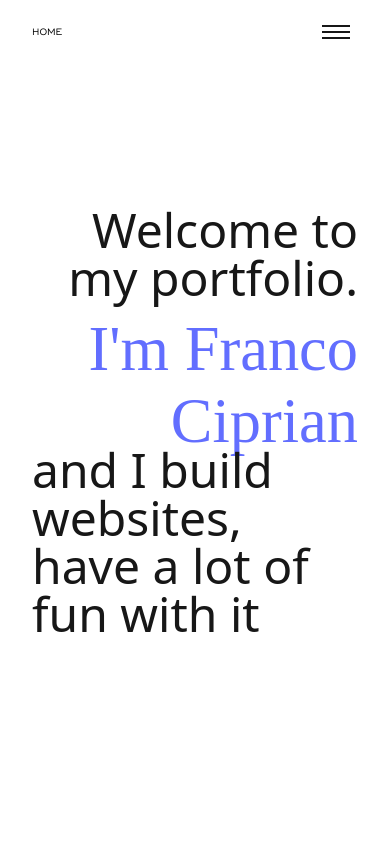
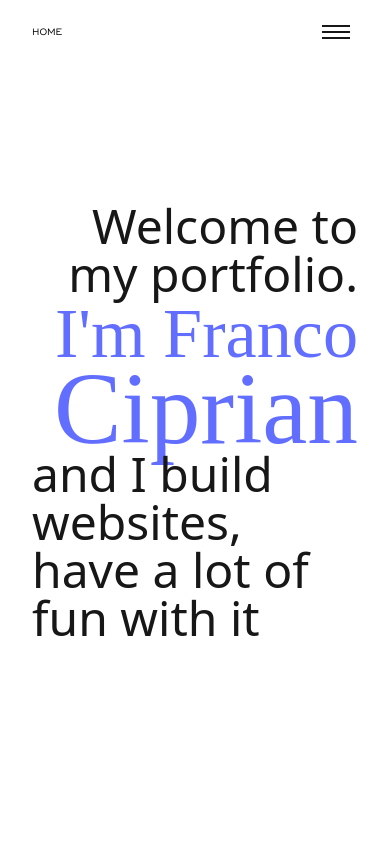
Before and after one commit to francociprian/portfolio, a Next.js app: page / in a window 390 px wide. Shown: the top 844 px of the page. Built offline with nearby package versions, Linux system fonts and the light colour scheme; a web font is replaced by a local one.

Commit message:
Update index, responsive design mobile

```diff
--- a/pages/index.tsx
+++ b/pages/index.tsx
@@ -9,14 +9,7 @@ const container: Variants = {
       staggerChildren: 0.05,
       ease: ease,
     },
-  },
-  // exit: {
-  //   transition: {
-  //     staggerChildren: 0.05,
-  //     staggerDirection: -1,
-  //     ease: ease,
-  //   },
-  // },
+  }
 };
 const spanVariantsTop: Variants = {
   initial: { opacity: 0, x: 250 },
@@ -24,12 +17,7 @@ const spanVariantsTop: Variants = {
     opacity: 1,
     x: 0,
     transition: { duration: 0.95, delay: 0.5, ease: ease },
-  },
-  // exit: {
-  //   opacity: 0,
-  //   x: 150,
-  //   transition: { duration: 0.95, delay: 0.01, ease: ease },
-  // },
+  }
 };
 const spanVariantsMidleOne: Variants = {
   initial: { opacity: 0, x: -300 },
@@ -37,12 +25,7 @@ const spanVariantsMidleOne: Variants = {
     opacity: 1,
     x: 0,
     transition: { duration: 0.95, delay: 0.7, ease: ease },
-  },
-  // exit: {
-  //   opacity: 0,
-  //   x: -200,
-  //   transition: { duration: 0.95, ease: ease },
-  // },
+  }
 };
 const spanVariantsMidleTwo: Variants = {
   initial: { opacity: 0, x: 300 },
@@ -50,12 +33,7 @@ const spanVariantsMidleTwo: Variants = {
     opacity: 1,
     x: 0,
     transition: { duration: 0.95, delay: 0.9, ease: ease },
-  },
-  // exit: {
-  //   opacity: 0,
-  //   x: 200,
-  //   transition: { duration: 0.95, ease: ease },
-  // },
+  }
 };
 const spanVariantsBottom: Variants = {
   initial: { opacity: 0, x: -280 },
@@ -63,12 +41,15 @@ const spanVariantsBottom: Variants = {
     opacity: 1,
     x: 0,
     transition: { duration: 0.95, delay: 1.2, ease: ease },
-  },
-  // exit: {
-  //   opacity: 0,
-  //   x: -180,
-  //   transition: { duration: 0.95, ease: ease },
-  // },
+  }
+};
+const spanVariantsScrollForWork: Variants = {
+  initial: { opacity: 0, x: 300 },
+  animate: {
+    opacity: 1,
+    x: 0,
+    transition: { duration: 0.95, delay: 1.4, ease: ease },
+  }
 };
 
 const FirstLine = () => {
@@ -100,7 +81,7 @@ const FirstLine = () => {
           initial="initial"
           animate="animate"
           exit="exit"
-          className=' text-[#626eff] block font-Sohne text-[10vw] 680Max:text-[16vw] leading-[0.75] 680Max:text-right 680Max:leading-normal'
+          className=' text-[#626eff] block font-Sohne text-[10vw] 680Max:text-[18vw] leading-[0.75] 680Max:text-right 680Max:leading-none'
         >
           I&apos;m Franco
         </motion.span>
@@ -109,7 +90,7 @@ const FirstLine = () => {
           initial="initial"
           animate="animate"
           exit="exit"
-          className=' text-[#626eff] block font-Sohne text-[16vw] leading-[0.8] text-right'
+          className=' text-[#626eff] block font-Sohne text-[16vw] 680Max:text-[26vw] leading-[0.8] text-right'
         >
           Ciprian
         </motion.span>
@@ -132,9 +113,10 @@ const SecondLine = () => {
   return (
     <>
       <h1
-        // dark:text-[#fef6f6e8]
         className="main-headline text-[3.1vw] text-blackProject dark:text-gray-500  font-sans font-extralight mb-16 leading-[4rem] 1024Max:leading-normal 1024Max:text-4xl 768Max:text-2xl">
-        <motion.span animate={{ opacity: hovered ? 0.2 : 1 }} exit={{ opacity: 0, transition: { duration: 0.95, ease: ease } }}>
+        <motion.span
+          animate={{ opacity: hovered ? 0.2 : 1 }}
+        >
           I am a <span className="font-normal dark:text-white">Front End Developer</span> with a bit of
           backend experience, primarily working with ReactJS. My taste for Design gave me a great sense of aesthetics, which is reflected in{" "}
         </motion.span>
@@ -155,15 +137,19 @@ const ScrollForWork = () => {
   const opacity = useTransform(scrollYProgress, [0, 0.7], [1, 0])
   return (
     <motion.div
+      variants={spanVariantsScrollForWork}
+      initial="initial"
+      animate="animate"
+      exit="exit"
       style={{ opacity }}
-      className="absolute top-[-100px] left-[-108px] 1280Max:-left-14 text-0.75rem flex flex-col items-center 876Max:hidden" >
-      <span className='block mt-3 mb-0 mx-auto text-blackProject dark:text-[#fef6f6e8] font-EngraversGothic underline underline-offset-4'>MORE</span>
-      <span className="block w-[1px] bg-blackProject dark:bg-[#fef6f6e8] h-[56rem]"></span>
+      className="absolute top-[-100px] left-[-108px] text-0.75rem flex flex-col items-center 876Max:top-[-200px] 876Max:!right-[0px] 876Max:!left-[250px]" >
+      <span className='block mt-3 mb-0 text-blackProject dark:text-[#fef6f6e8] font-EngraversGothic underline underline-offset-4'>MORE</span>
+      <span className="block w-[1px] bg-blackProject dark:bg-[#fef6f6e8] h-[56rem] 680Max:!h-[20rem]"></span>
     </motion.div>
   )
 }
 
-export default function Home(){
+export default function Home() {
   return (
     <main>
       <div className="relative overflow-hidden">
```
